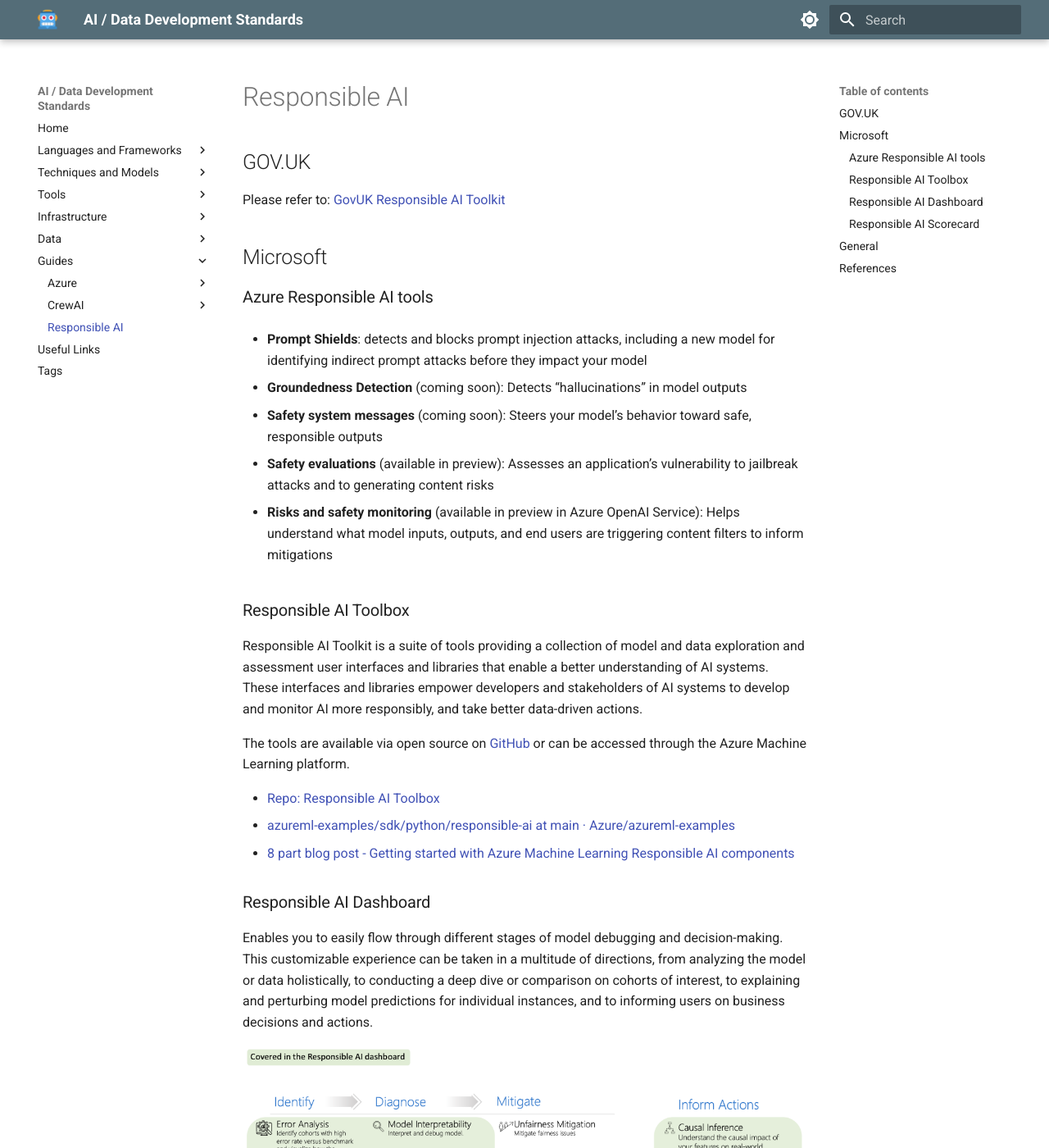
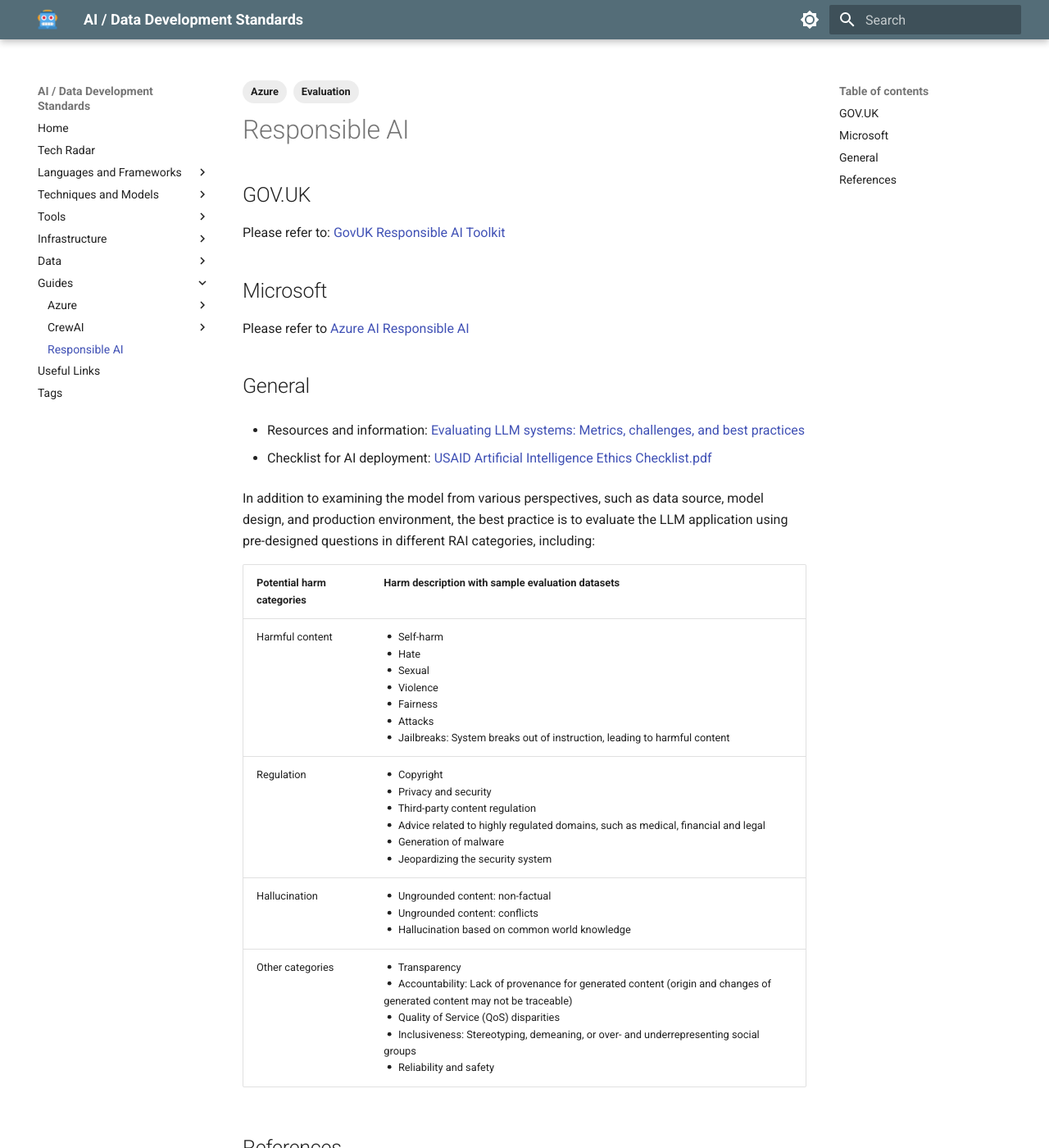
Before and after one commit to DEFRA/ai-data-development-standards, an MkDocs documentation site: the page built from docs/guides/responsible-ai.md, in a window 1280 px wide and 1400 px high. Shown: the whole window at 82% size. Built offline with MkDocs 1.6.1 and Material for MkDocs 9.7.7, drawn with Linux system fonts in a browser that asks for light colours; some of the changed text lies outside the part shown.

Commit message:
add fmeval (#12)
* add fmeval and content safety

```diff
--- a/docs/guides/responsible-ai.md
+++ b/docs/guides/responsible-ai.md
@@ -1,3 +1,9 @@
+---
+tags:
+  - Azure
+  - Evaluation
+---
+
 # Responsible AI
 
 ## GOV.UK
@@ -6,37 +12,7 @@ Please refer to: [GovUK Responsible AI Toolkit](https://www.gov.uk/government/co
 
 ## Microsoft
 
-### Azure Responsible AI tools
-
-- **Prompt Shields**: detects and blocks prompt injection attacks, including a new model for identifying indirect prompt attacks before they impact your model
-
-- **Groundedness Detection** (coming soon): Detects “hallucinations” in model outputs
-
-- **Safety system messages** (coming soon): Steers your model’s behavior toward safe, responsible outputs
-
-- **Safety evaluations** (available in preview): Assesses an application’s vulnerability to jailbreak attacks and to generating content risks
-
-- **Risks and safety monitoring** (available in preview in Azure OpenAI Service): Helps understand what model inputs, outputs, and end users are triggering content filters to inform mitigations
-
-### Responsible AI Toolbox
-
-Responsible AI Toolkit is a suite of tools providing a collection of model and data exploration and assessment user interfaces and libraries that enable a better understanding of AI systems. These interfaces and libraries empower developers and stakeholders of AI systems to develop and monitor AI more responsibly, and take better data-driven actions.
-
-The tools are available via open source on [GitHub](https://github.com/microsoft/responsible-ai-toolbox?culture=en-us&country=us) or can be accessed through the Azure Machine Learning platform.
-
-- [Repo: Responsible AI Toolbox](https://github.com/microsoft/responsible-ai-toolbox?culture=en-us&country=us)
-- [azureml-examples/sdk/python/responsible-ai at main · Azure/azureml-examples](https://github.com/Azure/azureml-examples/tree/main/sdk/python/responsible-ai)
-- [8 part blog post - Getting started with Azure Machine Learning Responsible AI components](https://techcommunity.microsoft.com/t5/ai-machine-learning-blog/getting-started-with-azure-machine-learning-responsible-ai/ba-p/3746948?WT.mc_id=aiml-114127-cxa)
-
-### Responsible AI Dashboard
-
-Enables you to easily flow through different stages of model debugging and decision-making. This customizable experience can be taken in a multitude of directions, from analyzing the model or data holistically, to conducting a deep dive or comparison on cohorts of interest, to explaining and perturbing model predictions for individual instances, and to informing users on business decisions and actions.
-
-![image](../images/responsible-ai-dashboard.png)
-
-### Responsible AI Scorecard
-
-An Azure Machine Learning Responsible AI scorecard is a PDF report that's generated based on Responsible AI dashboard insights and customizations to accompany your machine learning models. You can easily configure, download, and share your PDF scorecard with your technical and non-technical stakeholders to educate them about your data and model health and compliance, and to help build trust. You can also use the scorecard in audit reviews to inform the stakeholders about the characteristics of your model.
+Please refer to [Azure AI Responsible AI](../tools/azure-ai/responsible-ai.md)
 
 ## General
 
--- a/mkdocs.yml
+++ b/mkdocs.yml
@@ -37,6 +37,7 @@ markdown_extensions:
   - pymdownx.superfences
 nav:
   - Home: index.md
+  - Tech Radar: tech-radar.md
   - Languages and Frameworks:
     - Python: languages-frameworks/python.md
     - Langchain:
@@ -47,14 +48,18 @@ nav:
   - Techniques and Models:
     - Retrieval Augmented Generation: techniques-models/rag.md
   - Tools:
+    - Azure AI:
+      - Content Safety: tools/azure-ai/content-safety.md
+      - Responsible AI: tools/azure-ai/responsible-ai.md
+      - Document Intelligence: tools/azure-ai/document-intelligence.md
     - Ollama: tools/ollama.md
     - Promptfoo: tools/promptfoo.md
+    - FMEval: tools/fmeval.md
     - Archived:
       - LangFuse: tools/archived/langfuse.md
       - LangSmith: tools/archived/langsmith.md
   - Infrastructure:
     - Patterns: infrastructure/patterns.md
-    - Azure AI Document Intelligence: infrastructure/azure-ai-document-intelligence.md
     - AWS AI Services: infrastructure/aws-ai.md
   - Data:
     - Data Analytics & Science Hub: data/dash.md
```
Also changed, not shown: docs/languages-frameworks/langchain/langchain-dev.md (+2 -2 lines), docs/languages-frameworks/langchain/langgraph.md (+2 -2 lines), docs/tech-radar.md (added, +5 -0 lines), docs/tools/azure-ai/content-safety.md (added, +70 -0 lines), docs/tools/azure-ai/responsible-ai.md (added, +38 -0 lines), docs/tools/fmeval.md (added, +91 -0 lines), docs/images/content-safety.png (added), docs/images/tech-radar.png (added), docs/tools/azure-ai/document-intelligence.md (renamed from docs/infrastructure/azure-ai-document-intelligence.md).
